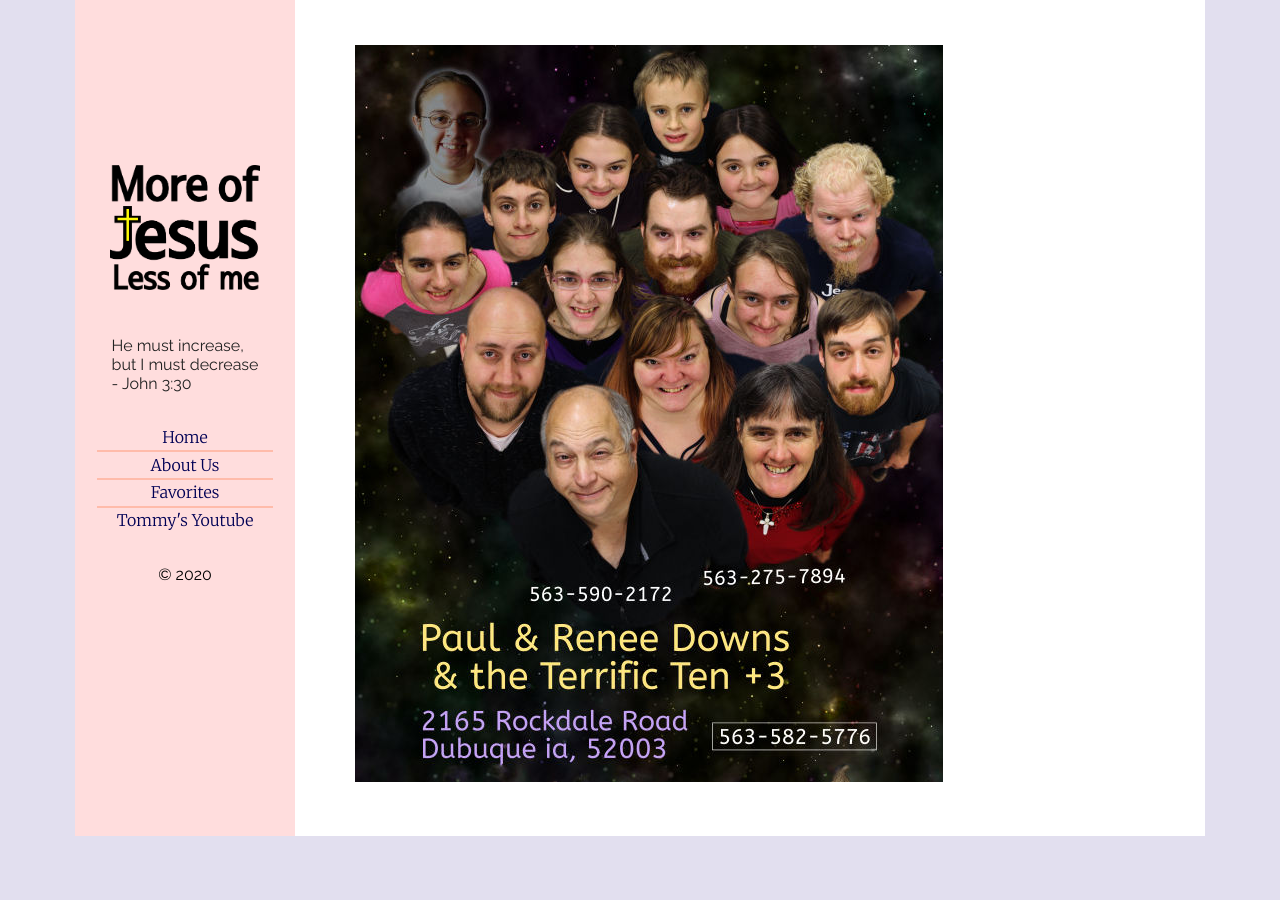
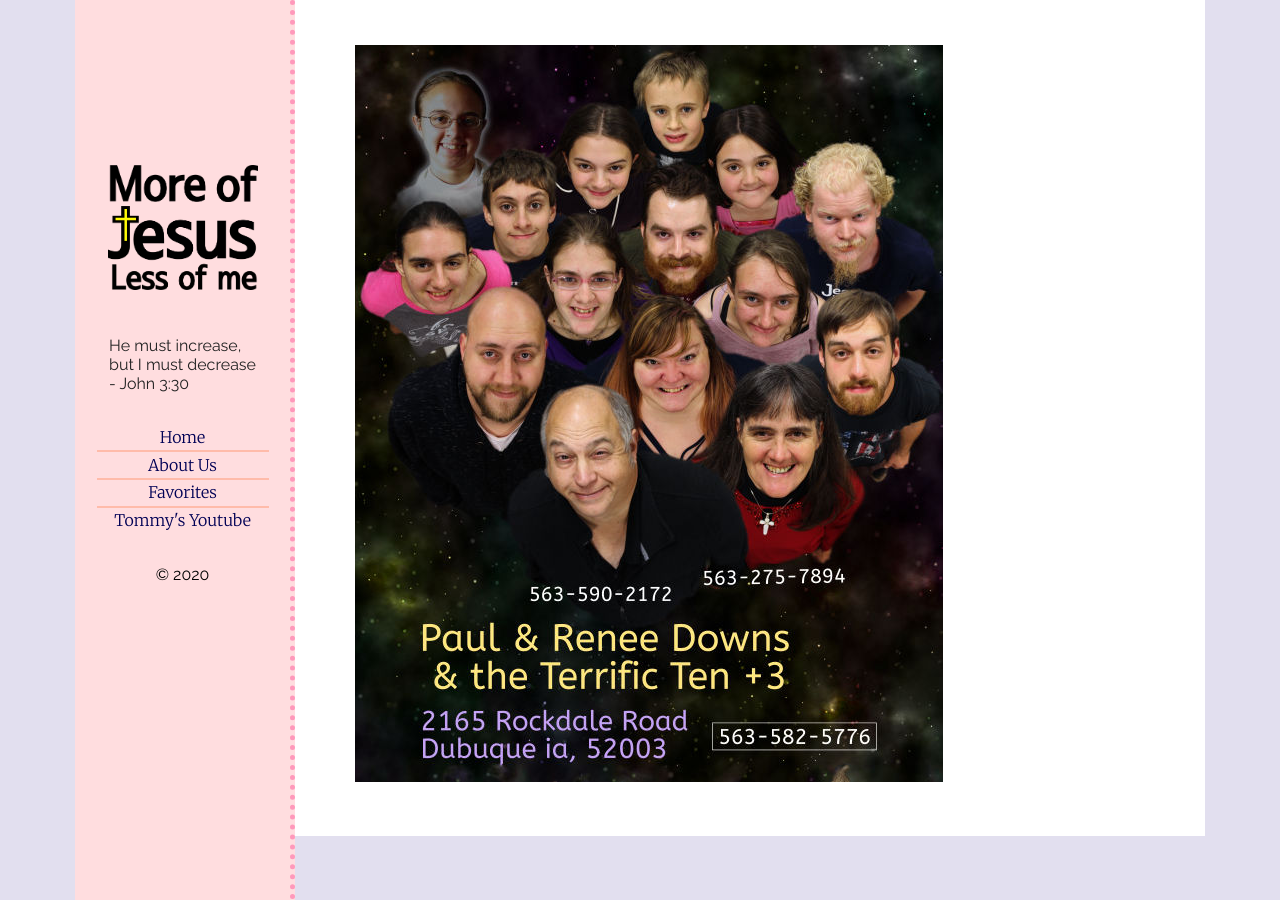
Before and after one commit to reneedowns/reneedowns, a Jekyll site: the page built from about.md, in a window 1280 px wide. Built offline with Jekyll 4.4.1, drawn with Linux system fonts in a browser that asks for light colours.

```diff
--- a/_sass/plain.scss
+++ b/_sass/plain.scss
@@ -76,6 +76,8 @@
     }
   }
   .about {
+		border-right: 5px dotted #FF99bb;
+		background: #FFDDDF;
     display: flex;
     height: 100vh;
     padding-bottom: 15vh;
```
